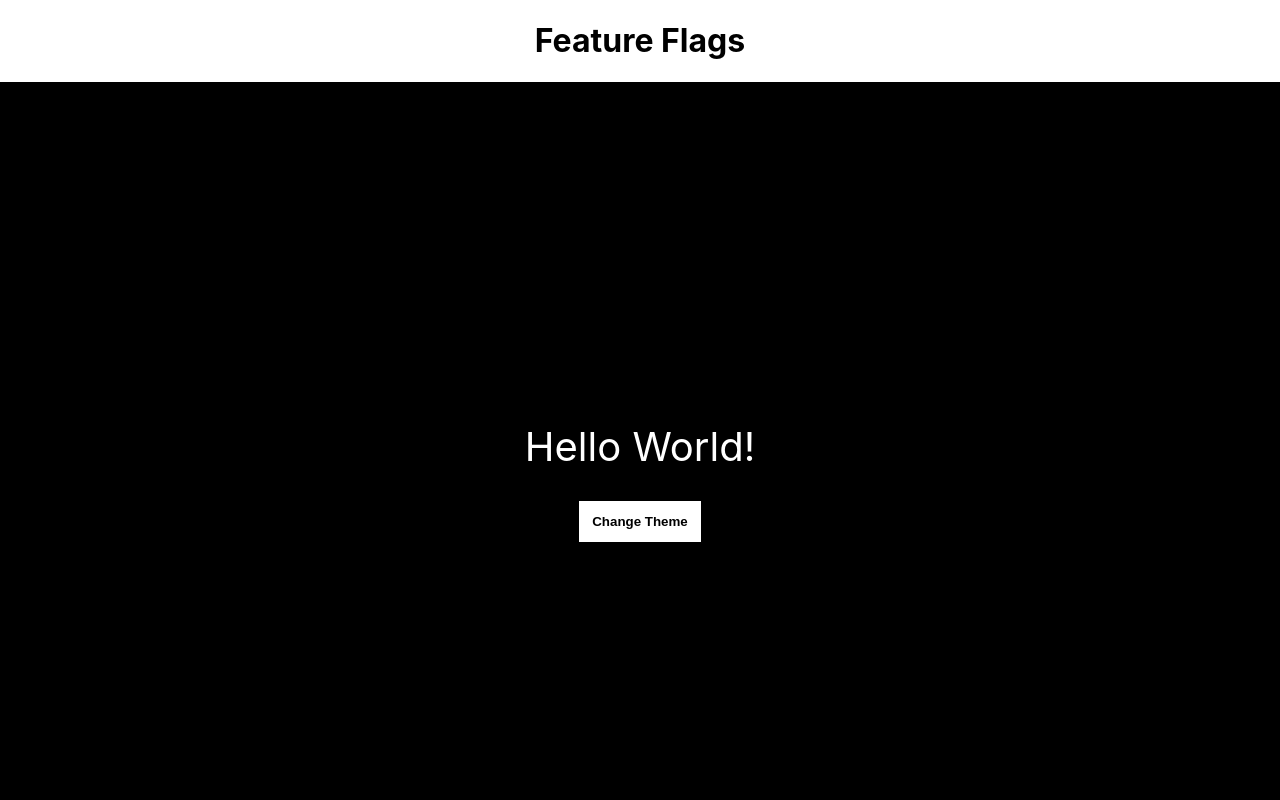
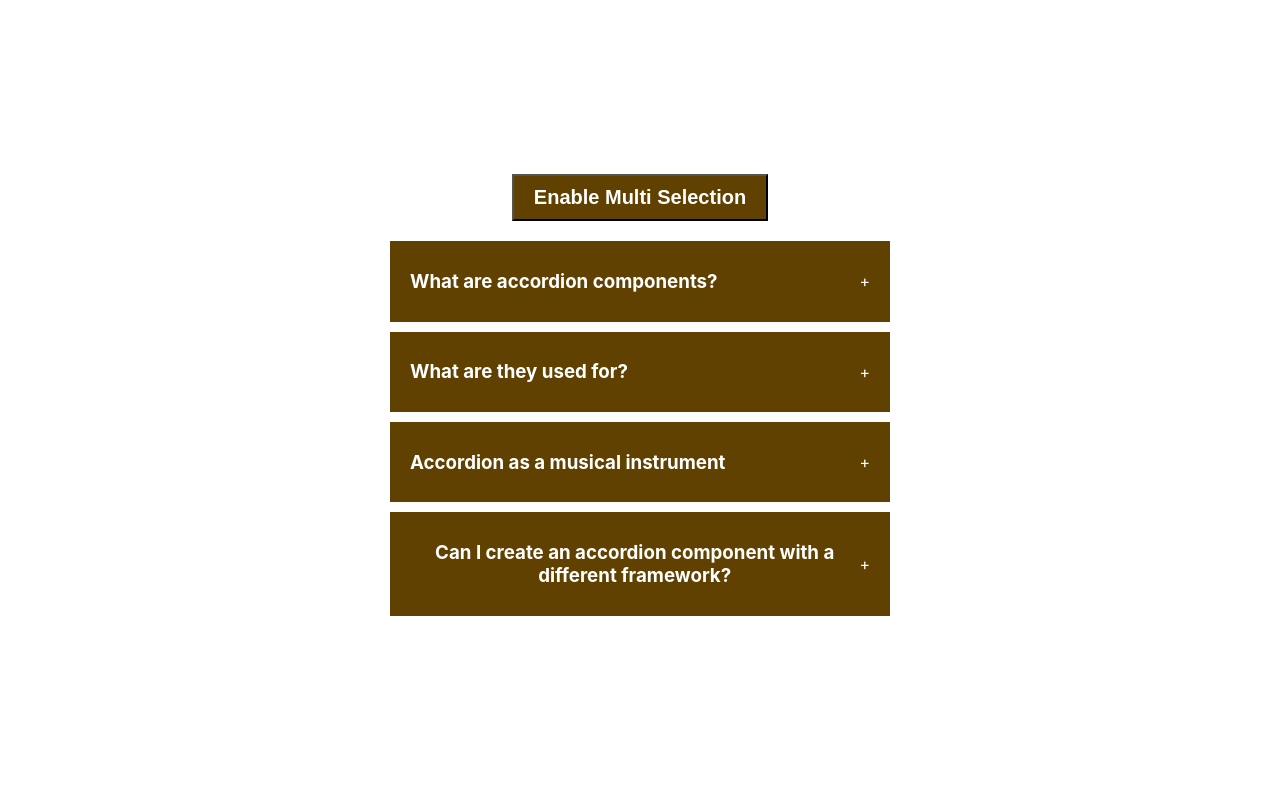
Before and after one commit to faizanfareedkhan/20_react_basic_projects, a React (Create React App) app: page / in a window 1280 px wide. Shown: the top 800 px of the page. Built offline with nearby package versions, Linux system fonts and the light colour scheme.

Commit message:
fixed accordion functionality

```diff
--- a/src/App.js
+++ b/src/App.js
@@ -1,4 +1,4 @@
-// import Accordian from "./components/accordion";
+import Accordian from "./components/accordion";
 // import { RandomColor } from "./components/randon-color";
 // import StarRating from "./components/star-rating";
 // import ImageSlider from "./components/image-slider";
@@ -13,16 +13,16 @@
 // import GithubProfileFInder from "./components/github-profile-finder";
 // import SearchAutoComplete from "./components/search-autocomplete-with-api";
 // import TicTacToe from "./components/tic-tac-toe";
+// import FeatureFlags from "./components/feature-flag";
+// import FeatureFlagGlobalState from "./components/feature-flag/context";
 import "./App.css";
-import FeatureFlags from "./components/feature-flag";
-import FeatureFlagGlobalState from "./components/feature-flag/context";
 
 function App() {
   return (
     <>
       <div className="App">
         {/* This is our Accordian Co>mponent */}
-        {/* <Accordian /> */}
+        <Accordian />
 
         {/* This is Random Color Component */}
         {/* <RandomColor /> */}
@@ -68,9 +68,9 @@ function App() {
         {/* <TicTacToe /> */}
 
         {/* This is Feature Flag Implementation Component */}
-        <FeatureFlagGlobalState>
+        {/* <FeatureFlagGlobalState>
           <FeatureFlags />
-        </FeatureFlagGlobalState>
+        </FeatureFlagGlobalState> */}
       </div>
     </>
   );
--- a/src/components/accordion/index.jsx
+++ b/src/components/accordion/index.jsx
@@ -23,8 +23,15 @@ const Accordian = () => {
 
   return (
     <div className="wrapper">
-      <button onClick={() => setEnableMultiSelection(!enableMultiSelection)}>
-        Enabel Multi Selection
+      <button
+        onClick={() =>
+          setEnableMultiSelection(
+            !enableMultiSelection,
+            setSelected(null, setMultiple([]))
+          )
+        }
+      >
+        {enableMultiSelection ? "Disable" : "Enable"} Multi Selection
       </button>
       <div className="accordian">
         {data && data.length > 0 ? (
@@ -44,7 +51,7 @@ const Accordian = () => {
 
               {/* This is first functionality */}
               {enableMultiSelection
-                ? multiple.indexOf(dataItem) !== -1 && (
+                ? multiple.indexOf(dataItem.id) !== -1 && (
                     <div className="content">{dataItem.answer}</div>
                   )
                 : selected === dataItem.id && (
```
